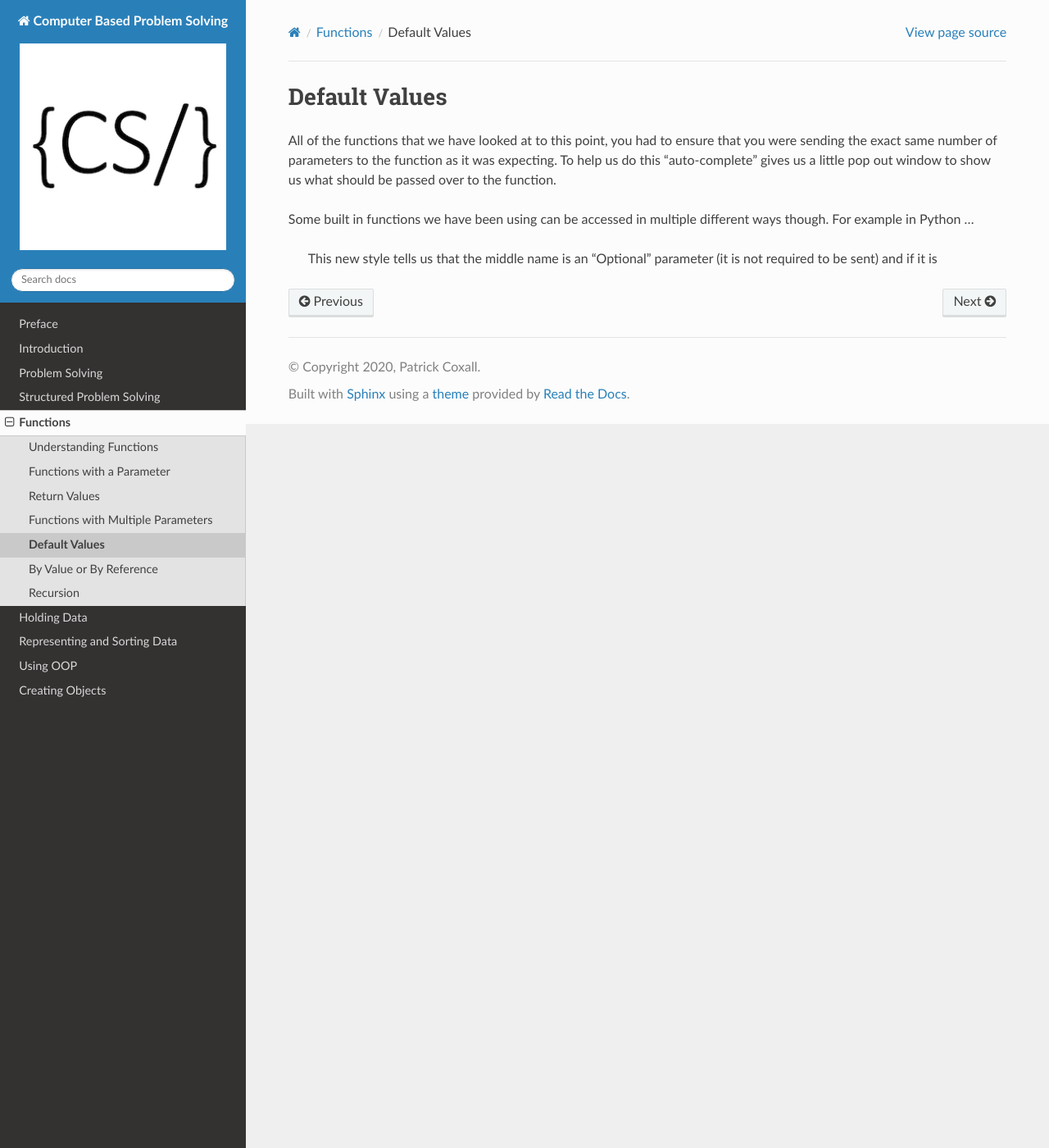
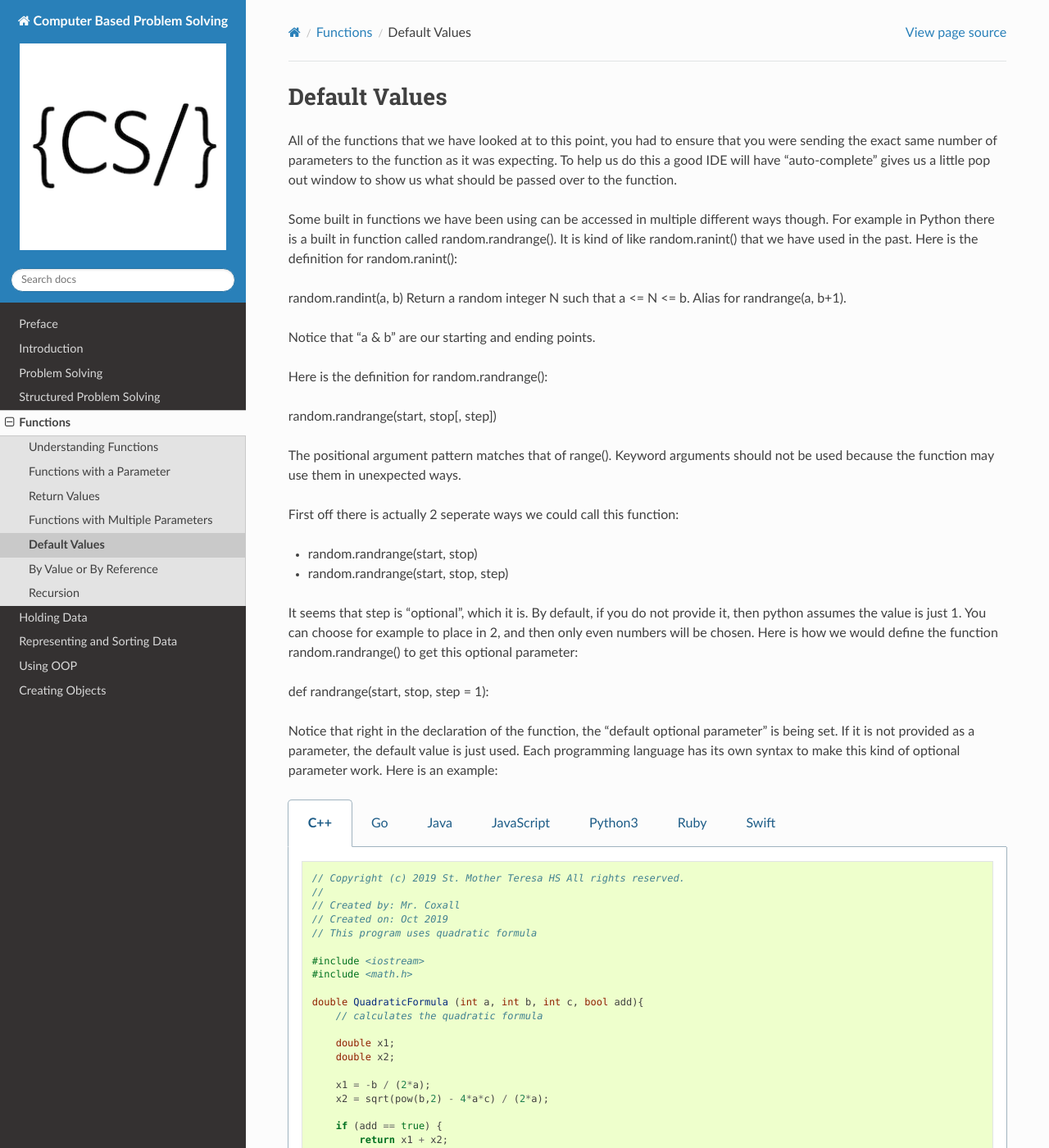
Before and after one commit to Mr-Coxall/Computer-Based-Problem-Solving, a Sphinx documentation site: the page built from docs/functions/default-values.rst, in a window 1280 px wide and 1400 px high. Shown: the whole window at 82% size. Built offline with Sphinx 7.4.7 and the Read the Docs theme 2.0.0, drawn with Linux system fonts in a browser that asks for light colours; pages that are not in the unit, such as notebooks, are missing from menus; some of the changed text lies outside the part shown.

Commit message:
Update default-values.rst

```diff
--- a/docs/functions/default-values.rst
+++ b/docs/functions/default-values.rst
@@ -3,8 +3,185 @@
 Default Values
 ==============
 
-All of the functions that we have looked at to this point, you had to ensure that you were sending the exact same number of parameters to the function as it was expecting. To help us do this "auto-complete" gives us a little pop out window to show us what should be passed over to the function.
+All of the functions that we have looked at to this point, you had to ensure that you were sending the exact same number of parameters to the function as it was expecting. To help us do this a good IDE will have "auto-complete" gives us a little pop out window to show us what should be passed over to the function.
 
-Some built in functions we have been using can be accessed in multiple different ways though. For example in Python ...
+Some built in functions we have been using can be accessed in multiple different ways though. For example in Python there is a built in function called random.randrange(). It is kind of like random.ranint() that we have used in the past. Here is the definition for random.ranint():
 
-  This new style tells us that the middle name is an “Optional” parameter (it is not required to be sent) and if it is
+random.randint(a, b)
+Return a random integer N such that a <= N <= b. Alias for randrange(a, b+1).
+
+Notice that "a & b" are our starting and ending points.
+
+Here is the definition for random.randrange():
+
+random.randrange(start, stop[, step])
+
+The positional argument pattern matches that of range(). Keyword arguments should not be used because the function may use them in unexpected ways.
+
+First off there is actually 2 seperate ways we could call this function:
+
+- random.randrange(start, stop)
+- random.randrange(start, stop, step)
+
+It seems that step is "optional", which it is. By default, if you do not provide it, then python assumes the value is just 1. You can choose for example to place in 2, and then only even numbers will be chosen. Here is how we would define the function random.randrange() to get this optional parameter:
+
+def randrange(start, stop, step = 1):
+
+Notice that right in the declaration of the function, the "default optional parameter" is being set. If it is not provided as a parameter, the default value is just used. Each programming language has its own syntax to make this kind of optional parameter work. Here is an example:
+
+.. tabs::
+
+  .. group-tab:: C++
+
+    .. code-block:: C++
+
+		// Copyright (c) 2019 St. Mother Teresa HS All rights reserved.
+		//
+		// Created by: Mr. Coxall
+		// Created on: Oct 2019
+		// This program uses quadratic formula
+
+		#include <iostream>
+		#include <math.h>
+
+		double QuadraticFormula (int a, int b, int c, bool add){
+		    // calculates the quadratic formula
+
+		    double x1;
+		    double x2;
+
+		    x1 = -b / (2*a);
+		    x2 = sqrt(pow(b,2) - 4*a*c) / (2*a);
+
+		    if (add == true) {
+		        return x1 + x2;
+		    } else {
+		        return x1 - x2;
+		    }
+		}
+
+
+		main() {
+		    // This program uses quadratic formula
+
+		    int aValue;
+		    int bValue;
+		    int cValue;
+		    int aValueAsInt;
+		    int bValueAsInt;
+		    int cValueAsInt;
+		    int discriminant;
+		    double solution;
+		    double solution1;
+		    double solution2;
+
+		    // input
+		    std::cout << "Enter a: ";
+		    std::cin >> aValue;
+		    std::cout << "Enter b: ";
+		    std::cin >> bValue;
+		    std::cout << "Enter c: ";
+		    std::cin >> cValue;
+		    std::cout << std::endl;
+
+		    // process
+		    try{
+		        aValueAsInt = int(aValue);
+		        bValueAsInt = int(bValue);
+		        cValueAsInt = int(cValue);
+
+		        discriminant = pow(bValueAsInt, 2) - 4*aValueAsInt*cValueAsInt;
+
+		        if (discriminant < 0) {
+		            std::cout << "There is no solution";
+		        } else if (discriminant == 0) {
+		            solution = QuadraticFormula(aValueAsInt, bValueAsInt,
+		                                        cValueAsInt, true);
+		            std::cout << "The solution is " << solution << std::endl;
+		        } else {
+		            solution1 = QuadraticFormula(aValueAsInt, bValueAsInt,
+		                                         cValueAsInt, true);
+		            solution2 = QuadraticFormula(aValueAsInt, bValueAsInt,
+		                                         cValueAsInt, false);
+		            std::cout << "The solutions are " << solution1 << " and "
+		                      << solution2;
+		        }
+		    } catch (...) {
+		        std::cout << "Theses are not integers";
+		    }
+		}
+
+
+  .. group-tab:: Go
+
+    .. code-block:: Go
+
+      // return values
+
+  .. group-tab:: Java
+
+    .. code-block:: Java
+
+      // return values
+
+  .. group-tab:: JavaScript
+
+    .. code-block:: JavaScript
+
+      // return values
+
+  .. group-tab:: Python3
+
+    .. code-block:: Python
+
+		#!/usr/bin/env python3
+
+		# Created by : Mr. Coxall
+		# Created on : October 2019
+		# This program prints out your name
+
+
+		def full_name(first_name,last_name, middle_name = None):
+		    # return the full NameError
+
+		    full_name = first_name
+		    if middle_name != None:
+		        full_name = full_name + " " + middle_name[0]
+		    full_name = full_name + " " + last_name
+
+		    return full_name
+
+		def main():
+		    # gets a users name and prints out their formal name
+		    middle_name = None
+
+		    first_name = input("Enter your first name: ")
+		    question = input("Do you have a middle name? (y/n): ")
+		    if question.upper() == "Y" or question.upper() == "YES":
+		        middle_name = input("Enter your middle name: ")
+		    last_name = input("Enter your last name: ")
+
+		    if middle_name != None:
+		        name = full_name(first_name, last_name, middle_name)
+		    else:
+		        name = full_name(first_name, last_name)
+
+		    print(name)
+
+		if __name__ == "__main__":
+		    main()
+
+
+
+  .. group-tab:: Ruby
+
+    .. code-block:: Ruby
+
+      // return values
+
+
+  .. group-tab:: Swift
+
+    .. code-block:: Swift
+
+      // return values
```
